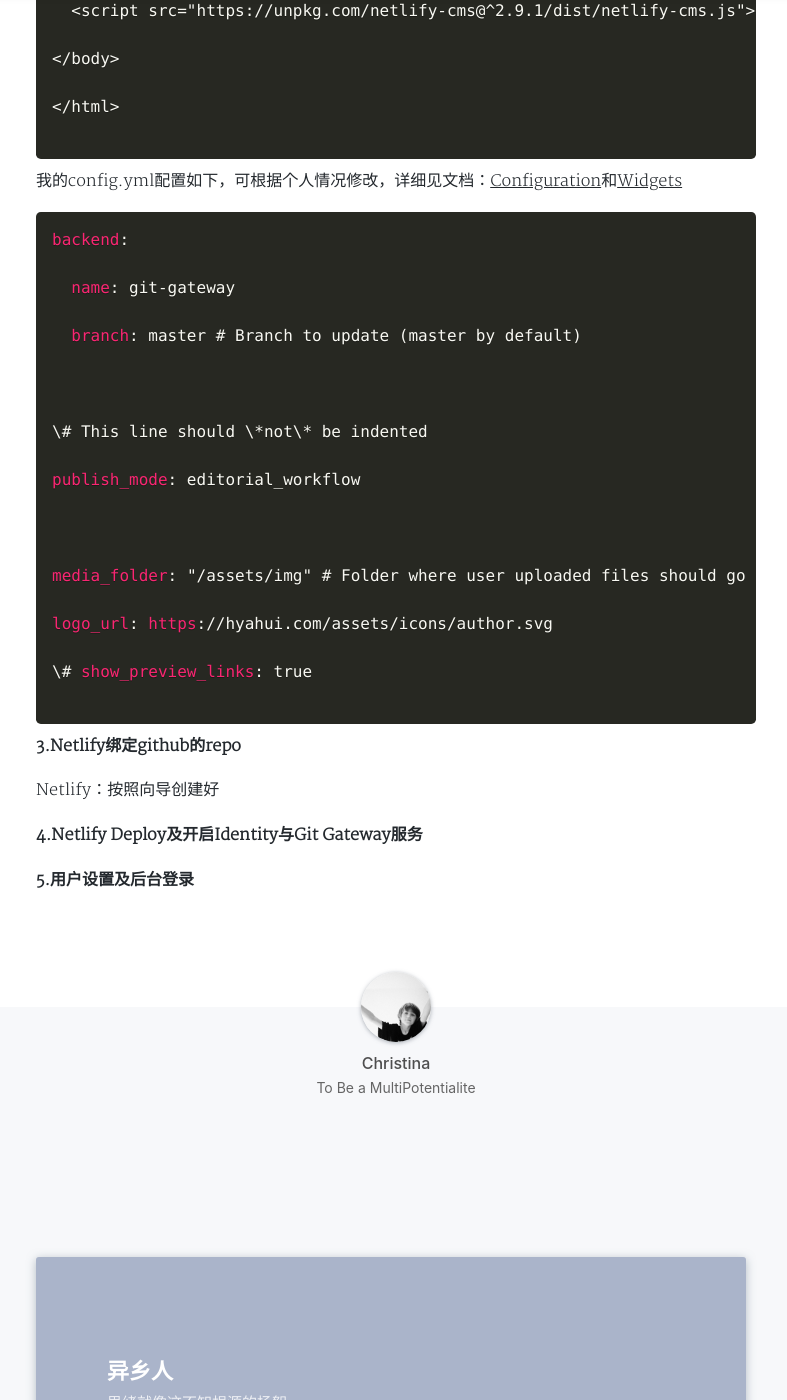
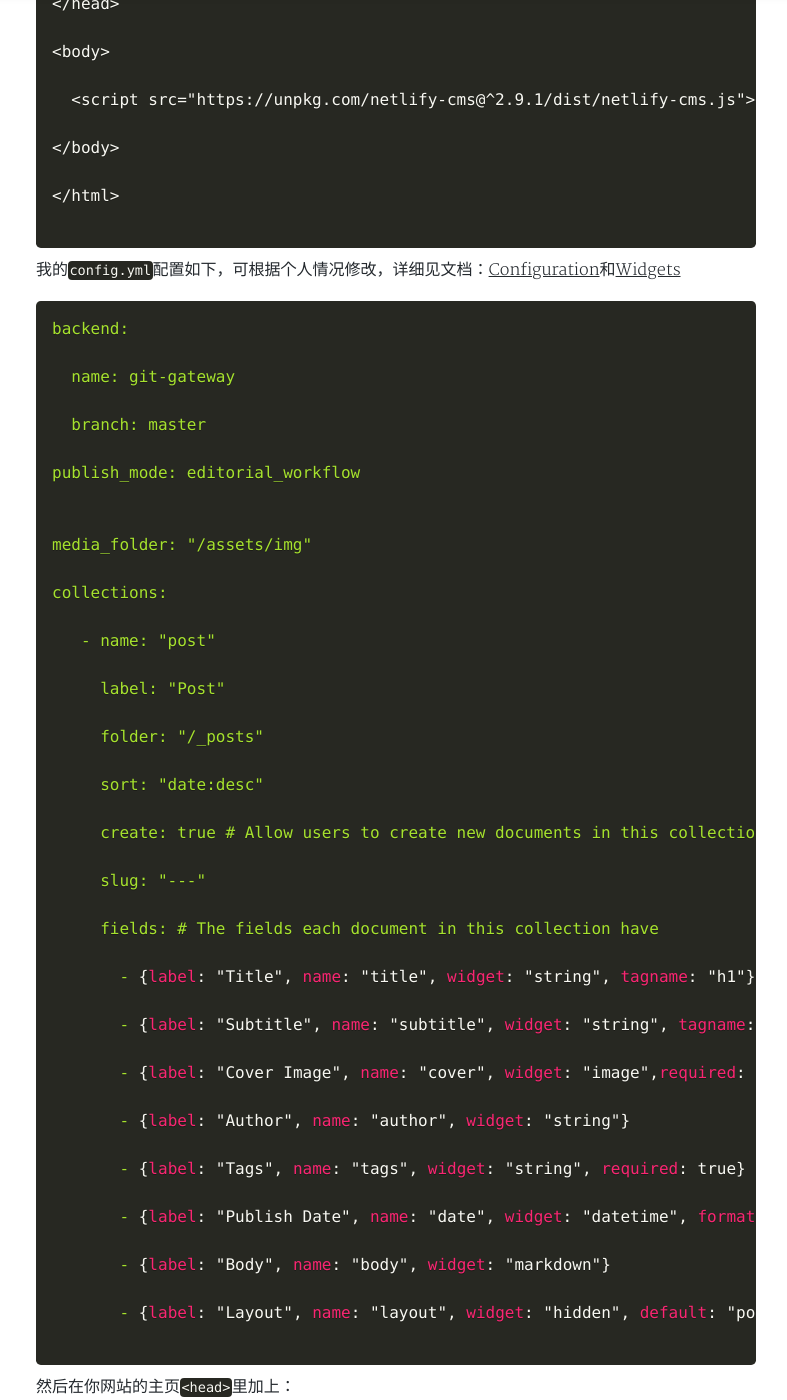
Before and after one commit to ChristinaHyh/ICE-9, a Jekyll site: the page built from _posts/2019-04-29-jekyll部署netlify-cms.md, in a window 1280 px wide and 1400 px high, scrolled down 2397 px. Shown: the whole window, without its empty margins (244-1031 px from the left). Built offline with Jekyll 4.4.1, drawn with Linux system fonts in a browser that asks for light colours; nearby versions of some CDN libraries; comment, search, counter and statistics services are not loaded; a style sheet for code colours, icons or effects is not loaded; some of the changed text lies outside the part shown.

Commit message:
Update Post “2019-04-29-jekyll部署netlify-cms”

```diff
--- a/_posts/2019-04-29-jekyll部署netlify-cms.md
+++ b/_posts/2019-04-29-jekyll部署netlify-cms.md
@@ -38,7 +42,7 @@
  └ config.yml
 </code></pre>
 
-其中index.html可以如下：
+其中`index.html`可以如下：
 
 <pre><code class="language-css">
 &lt;html&gt;
@@ -67,33 +71,85 @@
 
 </code></pre>
 
-我的config.yml配置如下，可根据个人情况修改，详细见文档：[Configuration](https://www.netlifycms.org/docs/configuration-options/#collections)和[Widgets](https://www.netlifycms.org/docs/widgets/)
+我的`config.yml`配置如下，可根据个人情况修改，详细见文档：[Configuration](https://www.netlifycms.org/docs/configuration-options/#collections)和[Widgets](https://www.netlifycms.org/docs/widgets/)
 
 <pre><code class="language-css">backend:
 
   name: git-gateway
 
-  branch: master # Branch to update (master by default)
-
-
-
-\# This line should \*not\* be indented
+  branch: master
 
 publish_mode: editorial_workflow
 
 
+media_folder: "/assets/img"
 
-media_folder: "/assets/img" # Folder where user uploaded files should go
+collections:
 
-logo_url: https://hyahui.com/assets/icons/author.svg
+   - name: "post"
 
-\# show_preview_links: true
+     label: "Post"
+
+     folder: "/_posts"
+
+     sort: "date:desc"
+
+     create: true # Allow users to create new documents in this collection
+
+     slug: "{{year}}-{{month}}-{{day}}-{{slug}}"
+
+     fields: # The fields each document in this collection have
+
+       - {label: "Title", name: "title", widget: "string", tagname: "h1"}
+
+       - {label: "Subtitle", name: "subtitle", widget: "string", tagname: "h3"}
+
+       - {label: "Cover Image", name: "cover", widget: "image",required: false}
+
+       - {label: "Author", name: "author", widget: "string"}
+
+       - {label: "Tags", name: "tags", widget: "string", required: true}
+
+       - {label: "Publish Date", name: "date", widget: "datetime", format: "YYYY-MM-DD"}
+
+       - {label: "Body", name: "body", widget: "markdown"}
+
+       - {label: "Layout", name: "layout", widget: "hidden", default: "post"}
 
 </code></pre>
 
+然后在你网站的主页`<head>`里加上：
+
+<pre><code class="language-css">&lt;script src="https://identity.netlify.com/v1/netlify-identity-widget.js"&gt;&lt;/script&gt;</code></pre>
+
+在`</body>`前加上：
+
+<pre><code class="language-css">&lt;script&gt;
+     if (window.netlifyIdentity) {
+        window.netlifyIdentity.on("init", user => {
+           if (!user) {
+              window.netlifyIdentity.on("login", () => {
+                 document.location.href = "/admin/";
+              });
+            }
+         });
+     }
+     &lt;/script&gt;</code></pre>
+
+由于我的Jekyll使用的是H2O主题，所以我`<head>`部分加在`/_includes/head.html`，`</body>`部分加在`/_layouts/default.html`
+
 **3.Netlify绑定github的repo**
 
-Netlify：按照向导创建好
+Netlify：[app.netlify.com](https://app.netlify.com/)
+
+按照向导创建好
+
+![](/assets/img/2019-04-29_133700.png)
+
+注意在Build command
+和Publish directory
+填写`jekyll build`
+与`_site`
 
 **4.Netlify Deploy及开启Identity与Git Gateway服务**
 
```
Also changed, not shown: other parts of _posts/2019-04-29-jekyll部署netlify-cms.md (+5 -1 lines).
